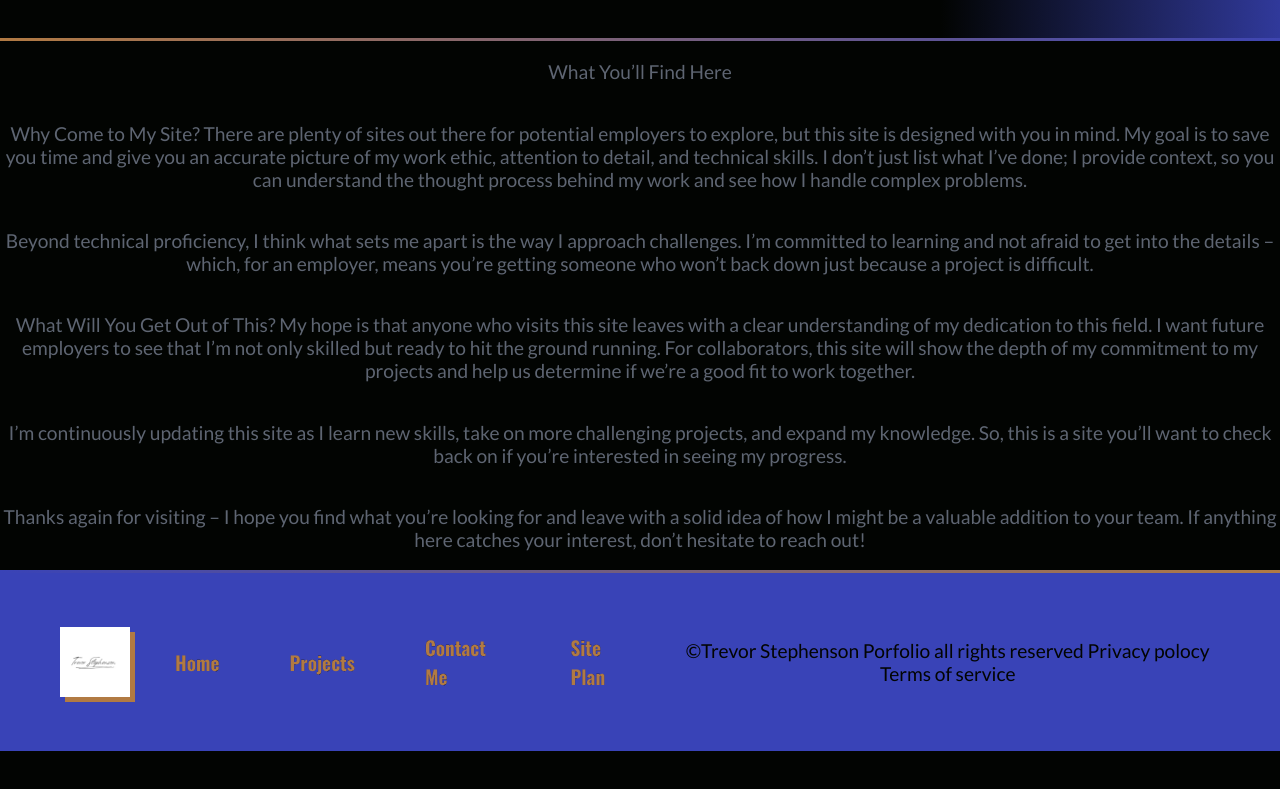
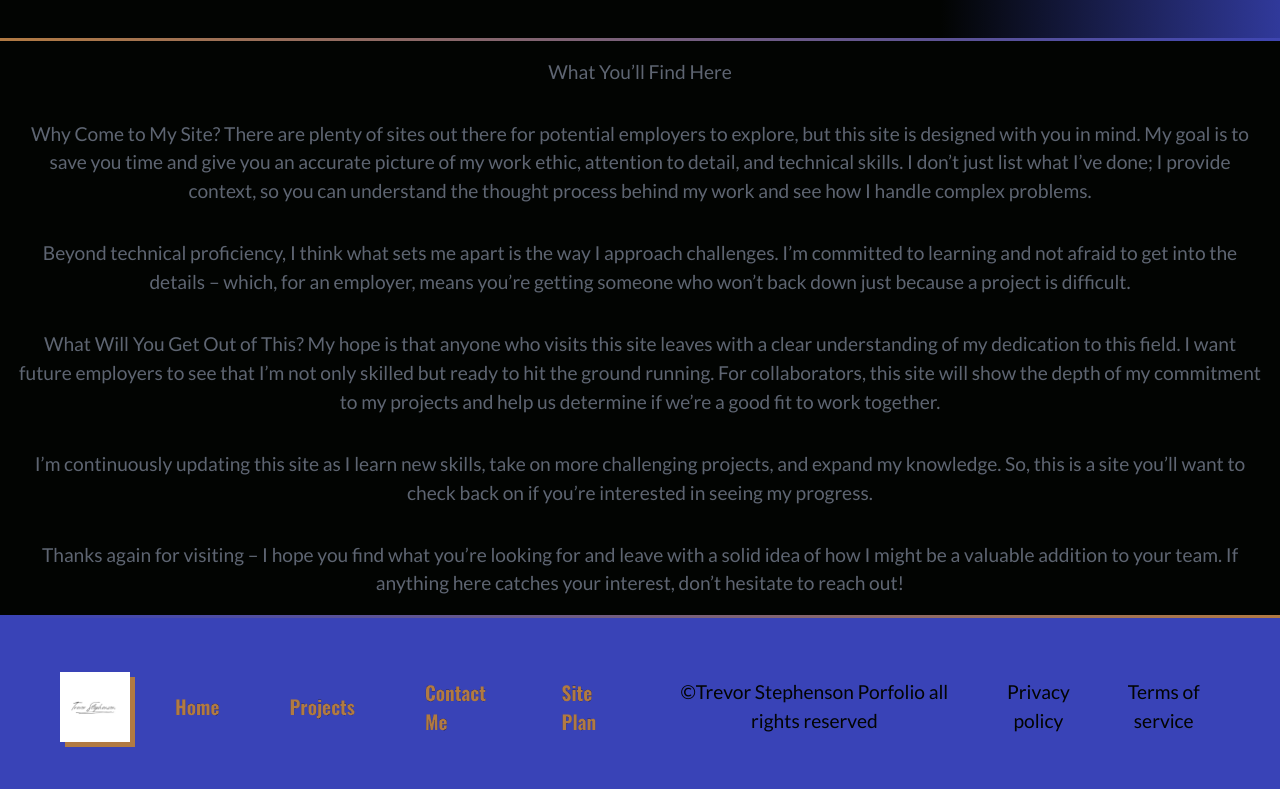
Before and after one commit to trevorstep/wdd130, a plain HTML site: page final-project/main.html in a window 1280 px wide. Shown: the part 1317-2106 px from the top of the page. Before the commit the page ends 2068 px from the top, so only its background shows below. Drawn offline with nearby package versions, Linux system fonts and the light colour scheme; a web font is replaced by a local one.

Commit message:
Formatting.

```diff
--- a/final-project/main.html
+++ b/final-project/main.html
@@ -143,7 +143,13 @@
             <a href="site-plan.html">Site Plan</a>
 
             <p>
-                &copy;Trevor Stephenson Porfolio all rights reserved Privacy polocy Terms of service
+                &copy;Trevor Stephenson Porfolio all rights reserved
+            </p>
+            <p>
+                Privacy policy
+            </p>
+            <p>
+                Terms of service
             </p>
         </footer>
 </body>
--- a/final-project/styles/styles.css
+++ b/final-project/styles/styles.css
@@ -35,7 +35,7 @@ nav a {
     height: 70px;
     margin: 10px;
     border: 3px #020402;
-    box-shadow: 5px 5px  #B17A43;
+    box-shadow: 5px 5px #B17A43;
 }
 
 header {
@@ -98,13 +98,16 @@ p {
     float: 10px;
     font-family: "Lato", "Helvetica", "sans-serif";
     font-size: larger;
+    line-break: 90%;
+    margin: 1.3%;
+    line-height: 150%;
 }
 
 h1 {
     font-family: "Oswald";
     text-align: center;
     text-decoration: underline;
-    background: linear-gradient(to right, #3943B7, #B17A43 );
+    background: linear-gradient(to right, #3943B7, #B17A43);
     -webkit-background-clip: text;
     -webkit-text-fill-color: transparent;
 }
@@ -115,7 +118,7 @@ h1 {
     background-image: linear-gradient(to right, #5E6572, #020402 30%);
 }
 
-.Section1{
+.Section1 {
     display: grid;
     grid-template-rows: 1fr;
     grid-template-columns: 1fr 1fr 1fr;
```
